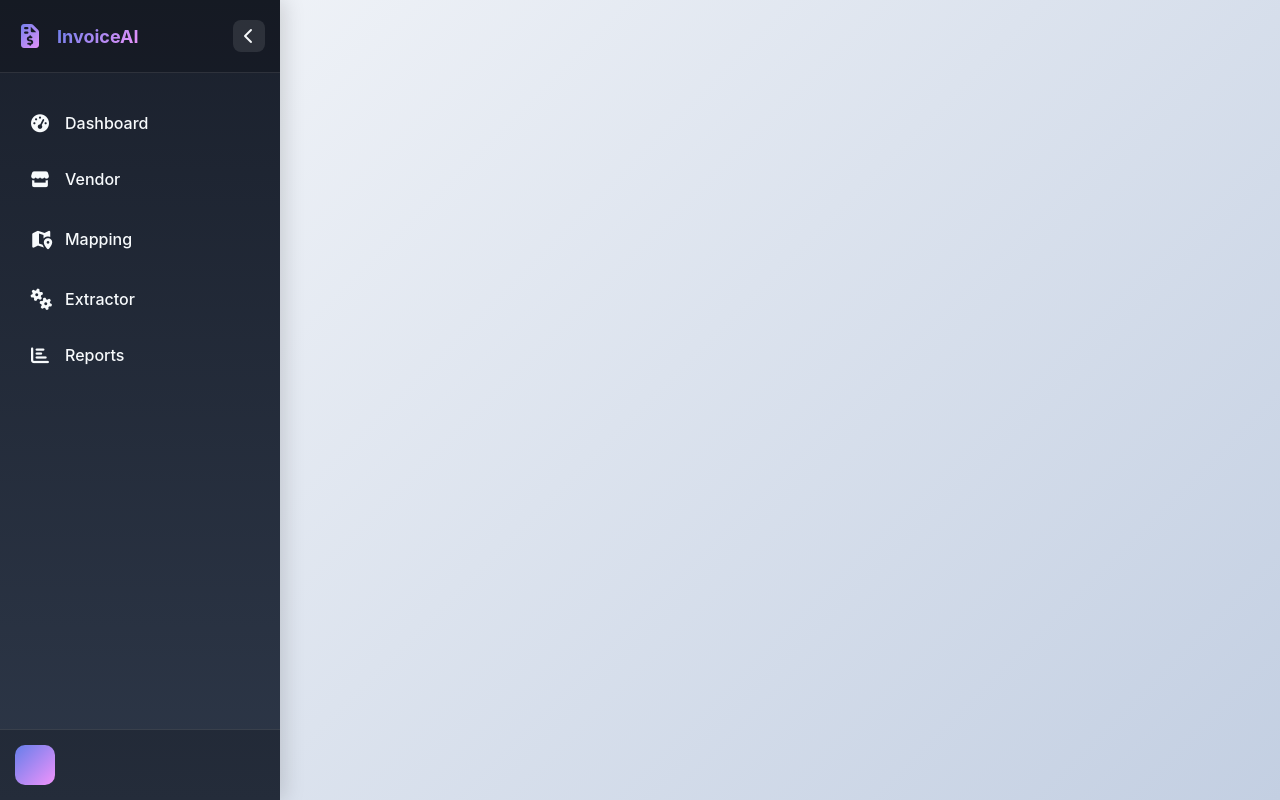
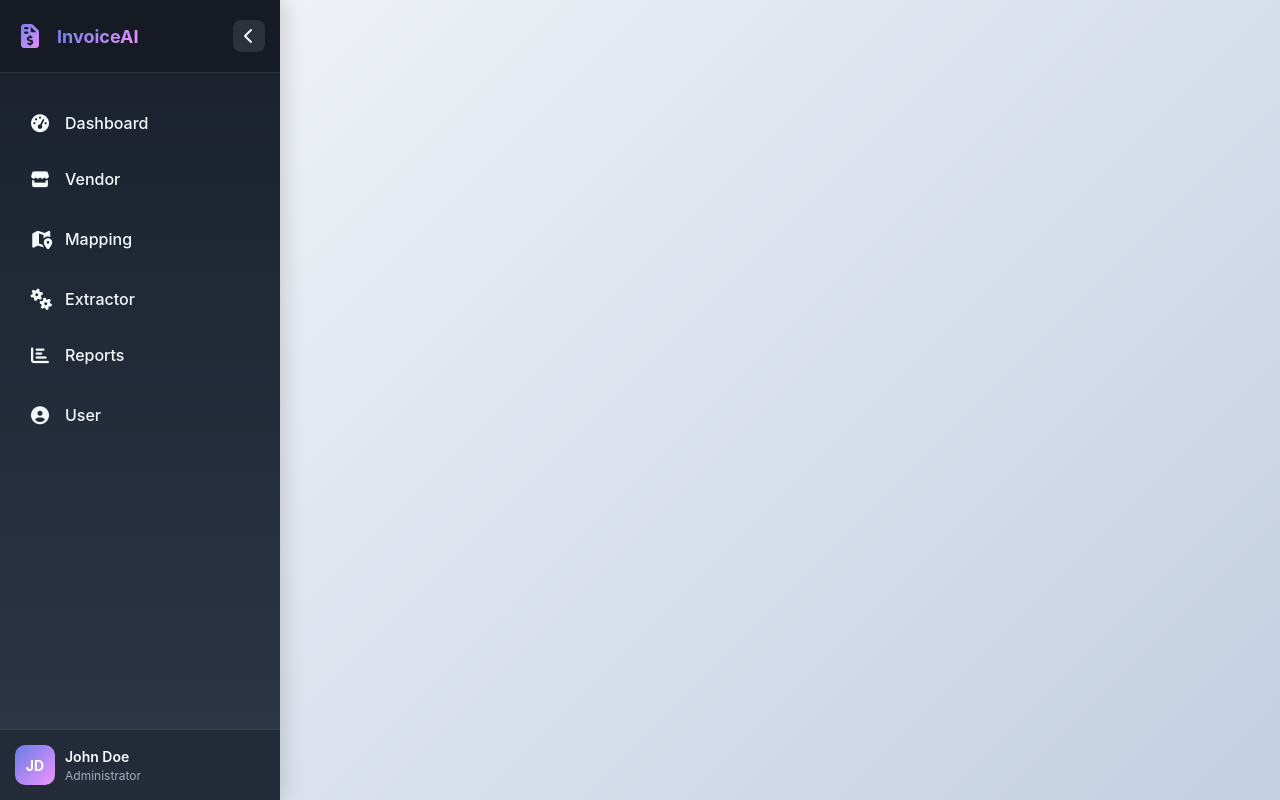
Before and after one commit to Manikandan-2205/InvoAI, a Flask app: template ui/templates/layout/base.html in a window 1280 px wide. Run offline with Flask 3, Linux system fonts and the light colour scheme; the template is opened without the code that fills it, so the values that code supplies are empty; some libraries are stand-ins or nearby versions.

Commit message:
feat: add stats cards and mobile responsive enhancements to UI styles
- Introduced new CSS styles for interactive stat cards with hover effects and gradients
- Added mobile responsiveness for sidebar and main content layout
- Implemented custom scrollbar styling for sidebar menu
- Enhanced account dropdown with smooth animations and improved UX

```diff
--- a/ui/static/css/style.css
+++ b/ui/static/css/style.css
@@ -452,3 +452,44 @@
       .sidebar-menu::-webkit-scrollbar-thumb:hover {
         background: rgba(255, 255, 255, 0.3);
       }
+
+      /* Account Menu Styling */
+      .account-menu {
+        position: relative;
+      }
+
+      .account-menu .menu-link {
+        cursor: pointer;
+      }
+
+      .account-dropdown {
+        max-height: 0;
+        overflow: hidden;
+        transition: max-height var(--transition-speed) ease;
+        background: rgba(0, 0, 0, 0.2);
+        border-radius: 8px;
+        margin: 0 10px;
+      }
+
+      .account-menu.active .account-dropdown {
+        max-height: 500px;
+      }
+
+      .account-dropdown .menu-link {
+        padding: 12px 20px 12px 55px;
+        font-size: 14px;
+        margin: 0;
+        border-radius: 0;
+      }
+
+      .account-dropdown .menu-link:first-child {
+        border-radius: 8px 8px 0 0;
+      }
+
+      .account-dropdown .menu-link:last-child {
+        border-radius: 0 0 8px 8px;
+      }
+
+      .sidebar.collapsed .account-dropdown .menu-link {
+        padding-left: 20px;
+      }
--- a/ui/static/js/main.js
+++ b/ui/static/js/main.js
@@ -2,7 +2,7 @@ $(document).ready(function () {
         const $sidebar = $('#sidebar');
         const $toggleBtn = $('#toggleSidebar');
         const $mobileOverlay = $('#mobileOverlay');
-    const $menuItems = $('.has-submenu');
+        const $menuItems = $('.has-submenu, .account-menu');
         const $userInfoToggle = $('#userInfoToggle');
         const $userMenu = $('#userMenu');
 
@@ -34,10 +34,10 @@ $(document).ready(function () {
               $link.addClass('active');
 
               // Also activate parent menus
-                let $parentMenu = $link.closest('.has-submenu');
+              let $parentMenu = $link.closest('.has-submenu, .account-menu');
               while ($parentMenu.length) {
                 $parentMenu.addClass('active');
-                    $parentMenu = $parentMenu.parent().closest('.has-submenu');
+                $parentMenu = $parentMenu.parent().closest('.has-submenu, .account-menu');
               }
             }
           });
@@ -70,7 +70,7 @@ $(document).ready(function () {
         // Handle submenu toggle
         $menuItems.each(function () {
           const $item = $(this);
-        const $link = $item.find('.menu-link');
+          const $link = $item.find('.menu-link').first();
 
           $link.on('click', function (e) {
             if (!$sidebar.hasClass('collapsed')) {
--- a/ui/templates/layout/base.html
+++ b/ui/templates/layout/base.html
@@ -104,14 +104,36 @@
             </a>
           </div>
         </div>
+
+        <!-- Account Menu - Corrected -->
+        <div class="menu-item account-menu" id="accountMenu">
+          <a href="#" class="menu-link" data-menu="account">
+            <i class="fas fa-user-circle menu-icon"></i>
+            <span class="menu-text">User</span>
+          </a>
+          <div class="account-dropdown" id="accountDropdown">
+            <a href="#" class="menu-link" data-menu="new_user">
+              <i class="fas fa-user-plus menu-icon"></i>
+              <span class="menu-text">New User</span>
+            </a>
+            <a href="#" class="menu-link" data-menu="user_list">
+              <i class="fas fa-users menu-icon"></i>
+              <span class="menu-text">User List</span>
+            </a>
+            <a href="#" class="menu-link" data-menu="user_logs">
+              <i class="fas fa-user-clock menu-icon"></i>
+              <span class="menu-text">User Logs</span>
+            </a>
+          </div>
+        </div>
       </div>
 
       <div class="sidebar-footer">
         <div class="user-info" id="userInfoToggle">
-          <div class="user-avatar">{{ session['avatar'] }}</div>
+          <div class="user-avatar">JD</div>
           <div class="user-details">
-            <div class="user-name">{{ session['username'] }}</div>
-            <div class="user-role">{{ session['role'] }}</div>
+            <div class="user-name">John Doe</div>
+            <div class="user-role">Administrator</div>
           </div>
         </div>
         <!-- User Menu Dropdown -->
```
Lines whose indentation alone changed are shown as unchanged.
